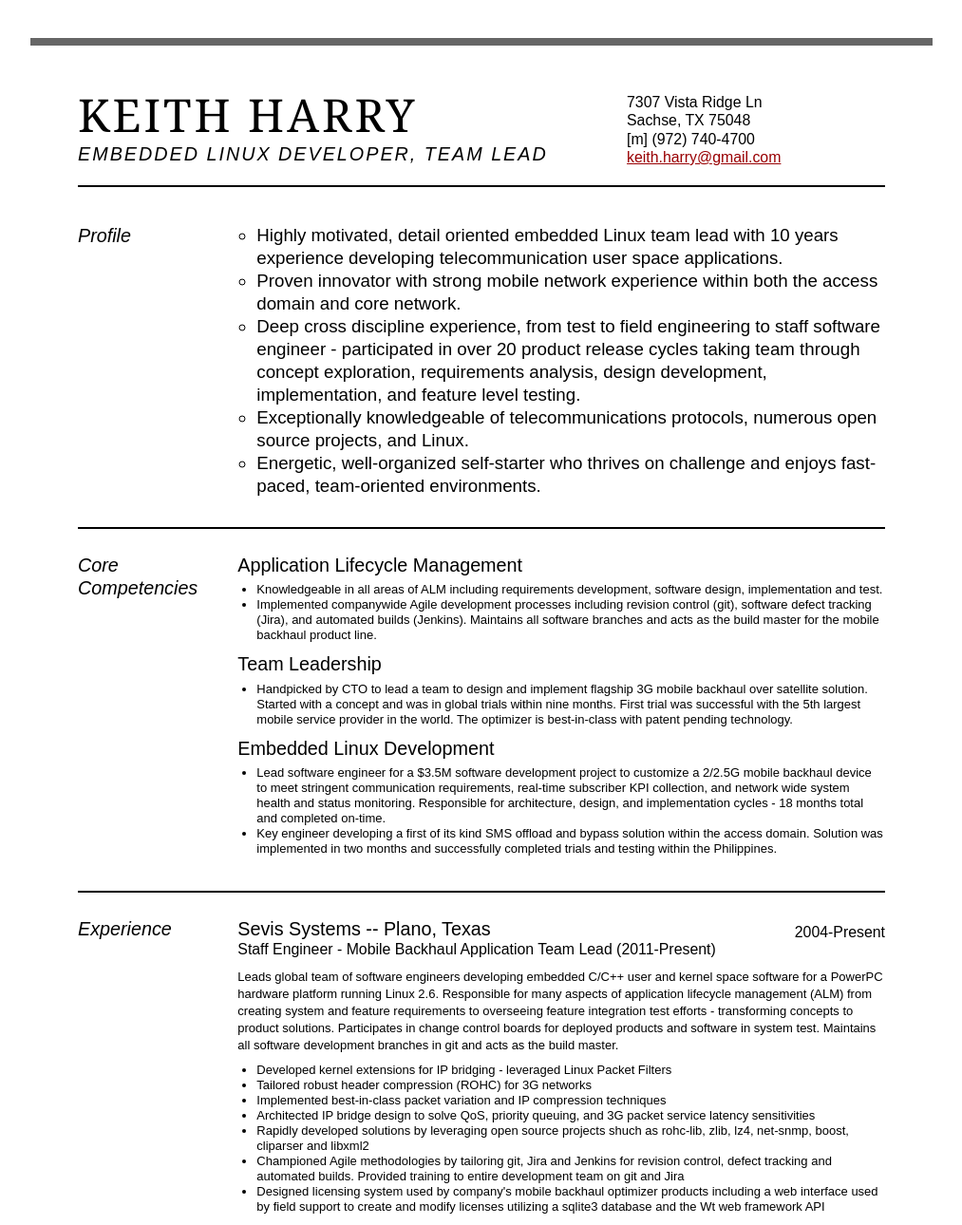
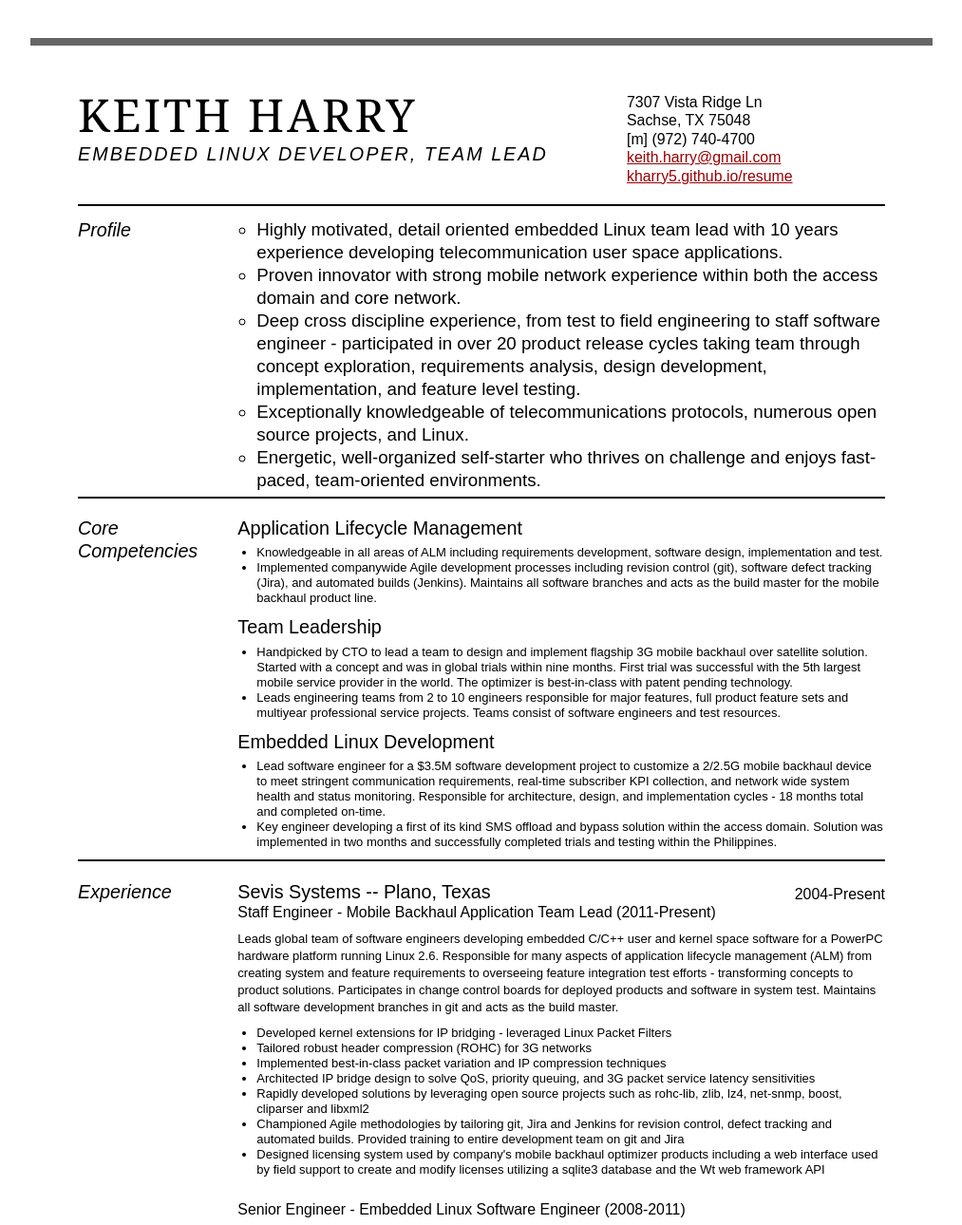
Before and after one commit to kharry5/resume, a plain HTML site: page src/keith-harry-resume.html in a window 1280 px wide. Shown: the top 1290 px of the page at 95% size, without its empty margins (133-1146 px from the left). Drawn offline with Linux system fonts and the light colour scheme.

Commit message:
Shrink some of the margins and padding so pages break more cleanly in the pdf

```diff
--- a/src/keith-harry-resume.html
+++ b/src/keith-harry-resume.html
@@ -30,6 +30,7 @@
                   <h3>Sachse, TX 75048</h3>
 						<h3>[m] (972) 740-4700</h3>
 						<h3><a href="mailto:keith.harry@gmail.com">keith.harry@gmail.com</a></h3>
+                  <h3><a href="http://kharry5.github.io/resume">kharry5.github.io/resume</a></h3>
 					</div><!--// .contact-info -->
 				</div>
 			</div><!--// .yui-gc -->
@@ -70,6 +71,7 @@
                            <h2>Team Leadership</h2>
                            <ul>
                            <li>Handpicked by CTO to lead a team to design and implement flagship 3G mobile backhaul over satellite solution.  Started with a concept and was in global trials within nine months.  First trial was successful with the 5th largest mobile service provider in the world. The optimizer is best-in-class with patent pending technology.</li>
+                           <li>Leads engineering teams from 2 to 10 engineers responsible for major features, full product feature sets and multiyear professional service projects.  Teams consist of software engineers and test resources.</li>
                            </ul>
                         </div>
                         <div class="talent">
@@ -102,7 +104,7 @@
                            <li>Tailored robust header compression (ROHC) for 3G networks</li>
                            <li>Implemented best-in-class packet variation and IP compression techniques</li>
                            <li>Architected IP bridge design to solve QoS, priority queuing, and 3G packet service latency sensitivities</li>
-                           <li>Rapidly developed solutions by leveraging open source projects shuch as rohc-lib, zlib, lz4, net-snmp, boost, cliparser and libxml2</li>
+                           <li>Rapidly developed solutions by leveraging open source projects such as rohc-lib, zlib, lz4, net-snmp, boost, cliparser and libxml2</li>
                            <li>Championed Agile methodologies by tailoring git, Jira and Jenkins for revision control, defect tracking and automated builds. Provided training to entire development team on git and Jira</li>
                            <li>Designed licensing system used by company's mobile backhaul optimizer products including a web interface used by field support to create and modify licenses utilizing a sqlite3 database and the Wt web framework API</li>
                         </ul>
@@ -178,6 +180,7 @@
                            <li>Automated control of test equipment using C++, Java and GPIB</li>
                            <li>Created production tests based on Procomm scripts used by hardware engineers</li>
                         </ul>
+                        <div class="subjob">
                         <h3 class="subjob">Production Technician (1998-1999)</h3>
                         <p class="jobdesc">
                         Held multiple simultaneous duties including assembly and testing of products, with responsibility for ensuring optimal standards of quality prior to shipping. Coordinated closely with Production Manager to develop and improve assembly and testing procedures
@@ -189,6 +192,7 @@
                            <li>Assisted in the training of new production technicians</li>
                         </ul>
 							</div>
+                     </div>
 
 						</div><!--// .yui-u -->
 					</div><!--// .yui-gf -->
--- a/templates/resume.css
+++ b/templates/resume.css
@@ -19,10 +19,10 @@
 /* //-- yui-grids style overrides -- */
 body { font-family: Arial}
 #inner { padding: 10px 50px; margin: 40px auto; border: solid #666; border-width: 8px 0 2px 0; }
-.yui-gf { margin-bottom: 2em; padding-bottom: 2em; border-bottom: 2px solid black; }
+.yui-gf { margin-bottom: 1.5em; padding-bottom: 0em; border-bottom: 2px solid black; }
 
 /* //-- header, body, footer -- */
-#hd { margin: 2.5em 0 3em 0; padding-bottom: 1.5em; border-bottom: 2px solid black }
+#hd { margin: 2.5em 0 1em 0; padding-bottom: 1.5em; border-bottom: 2px solid black }
 #hd h2 { text-transform: uppercase; letter-spacing: 2px; }
 #bd, #ft { margin-bottom: 2em; }
 
@@ -62,6 +62,7 @@ a#pdf:hover { background: #222; }
 .job h4 { position: absolute; top: 0.35em; right: 0 }
 .job p { margin: 0.75em 0 3em 0; }
 .job p.jobdesc {margin: 0.75em 0 0.75em 0;}
+.subjob {page-break-inside: avoid}
 
 .last { border: none; }
 .skills-list {  }
```
